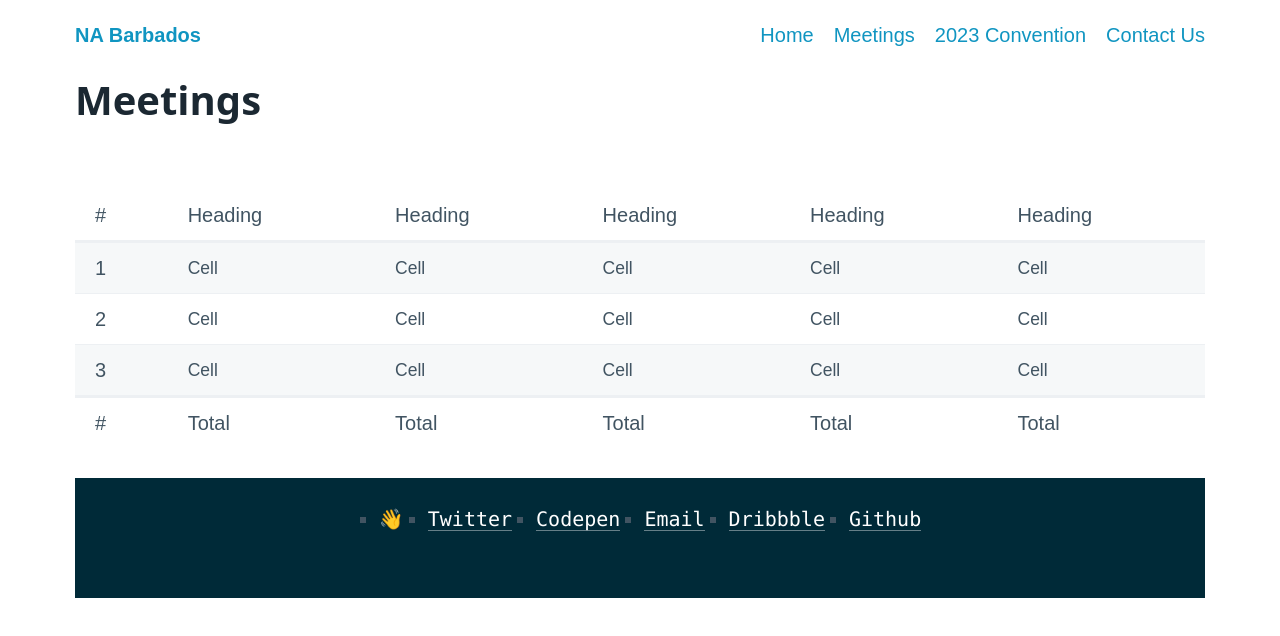
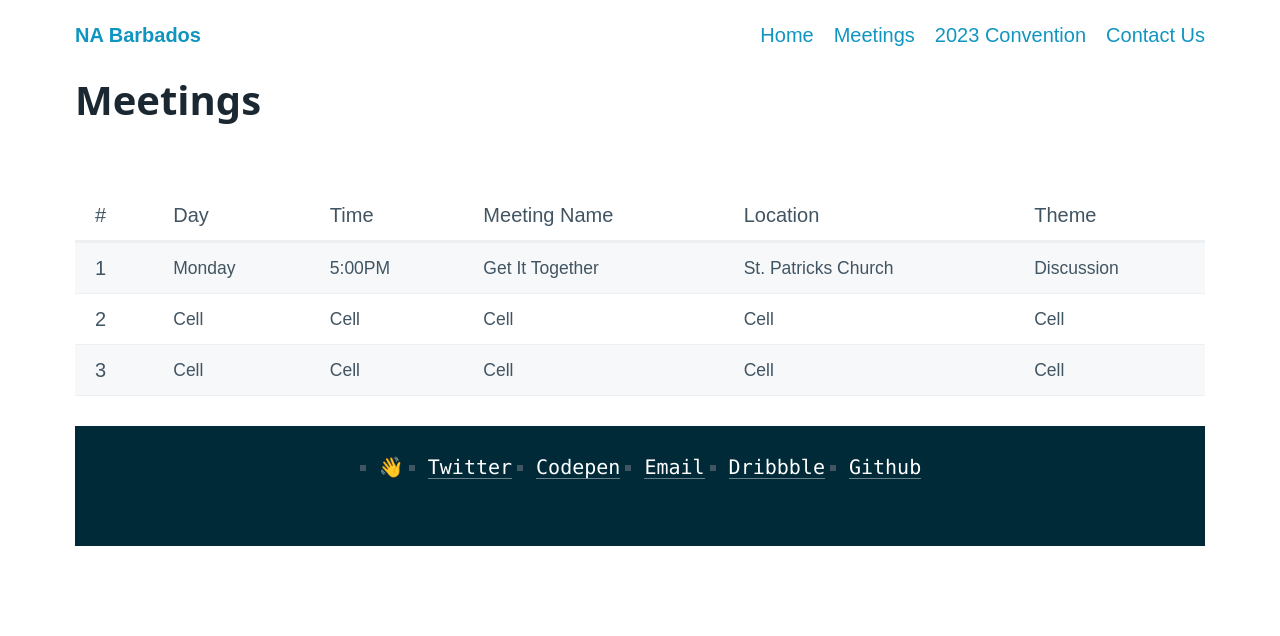
Before and after one commit to toonkii/na-barbados.org, a SvelteKit app: page /meetings in a window 1280 px wide. Shown: the top 636 px of the page. Built offline with nearby package versions, Linux system fonts and the light colour scheme.

Commit message:
Meeting mock.

```diff
--- a/src/routes/meetings/+page.svelte
+++ b/src/routes/meetings/+page.svelte
@@ -4,21 +4,21 @@
     <thead>
       <tr>
         <th scope="col">#</th>
-        <th scope="col">Heading</th>
-        <th scope="col">Heading</th>
-        <th scope="col">Heading</th>
-        <th scope="col">Heading</th>
-        <th scope="col">Heading</th>
+        <th scope="col">Day</th>
+        <th scope="col">Time</th>
+        <th scope="col">Meeting Name</th>
+        <th scope="col">Location</th>
+        <th scope="col">Theme</th>
       </tr>
     </thead>
     <tbody>
       <tr>
         <th scope="row">1</th>
-        <td>Cell</td>
-        <td>Cell</td>
-        <td>Cell</td>
-        <td>Cell</td>
-        <td>Cell</td>
+        <td>Monday</td>
+        <td>5:00PM</td>
+        <td>Get It Together</td>
+        <td>St. Patricks Church</td>
+        <td>Discussion</td>
       </tr>
       <tr>
         <th scope="row">2</th>
@@ -39,12 +39,12 @@
     </tbody>
     <tfoot>
       <tr>
-        <th scope="col">#</th>
+        <!-- <th scope="col">#</th>
         <td scope="col">Total</td>
         <td scope="col">Total</td>
         <td scope="col">Total</td>
         <td scope="col">Total</td>
-        <td scope="col">Total</td>
+        <td scope="col">Total</td> -->
       </tr>
     </tfoot>
   </table>
```
